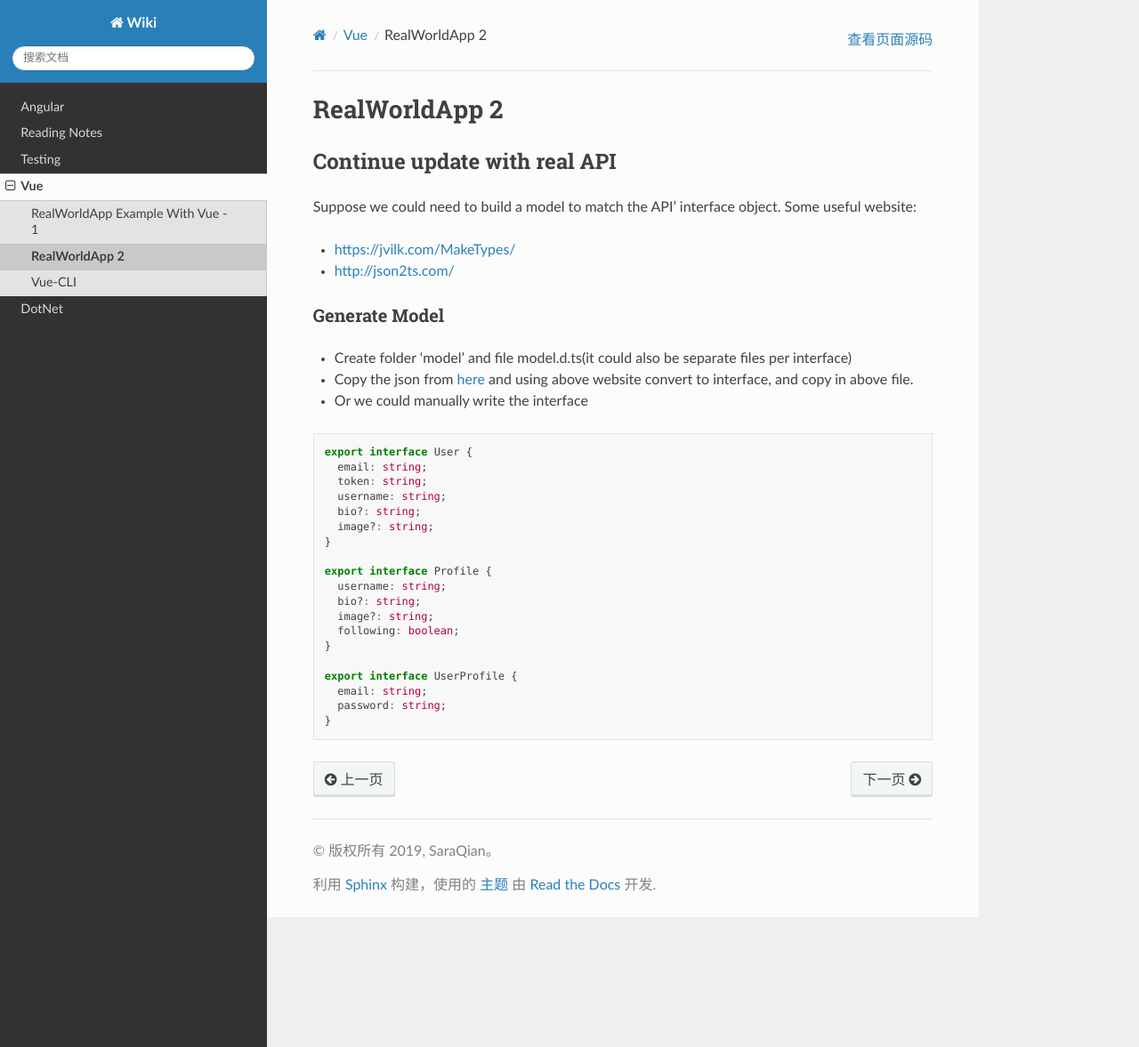
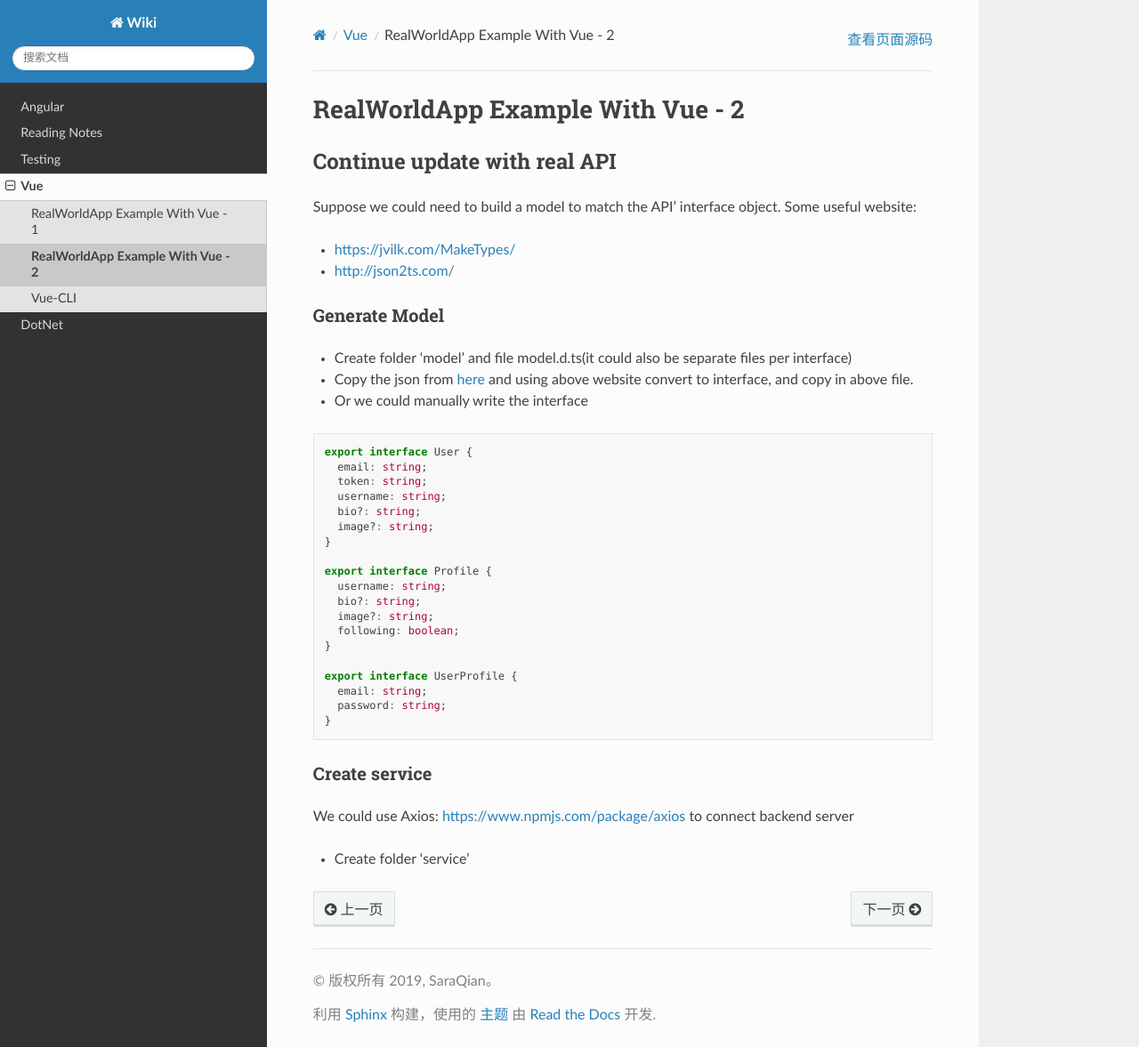
Before and after one commit to abigail830/Sphinx_wiki, a Sphinx documentation site: the page built from source/Vue/RealWorld2.rst, in a window 1280 px wide and 1177 px high. Shown: the whole window at 89% size. Built offline with Sphinx 7.4.7 and the Read the Docs theme 2.0.0, drawn with Linux system fonts in a browser that asks for light colours.

Commit message:
Update RealWorld2.rst

```diff
--- a/source/Vue/RealWorld2.rst
+++ b/source/Vue/RealWorld2.rst
@@ -1,5 +1,5 @@
-RealWorldApp 2
-==========================
+RealWorldApp Example With Vue - 2
+========================================
 
 Continue update with real API
 ---------------------------------------
@@ -8,6 +8,7 @@ Suppose we could need to build a model to match the API' interface object. Some
 
 * https://jvilk.com/MakeTypes/
 * http://json2ts.com/
+
 
 Generate Model
 ^^^^^^^^^^^^^^^^^^^^^^^
@@ -37,3 +38,10 @@ Generate Model
     email: string;
     password: string;
   }
+
+Create service
+^^^^^^^^^^^^^^^^^^^^^^^^
+
+We could use Axios: https://www.npmjs.com/package/axios to connect backend server
+
+* Create folder 'service'
```
